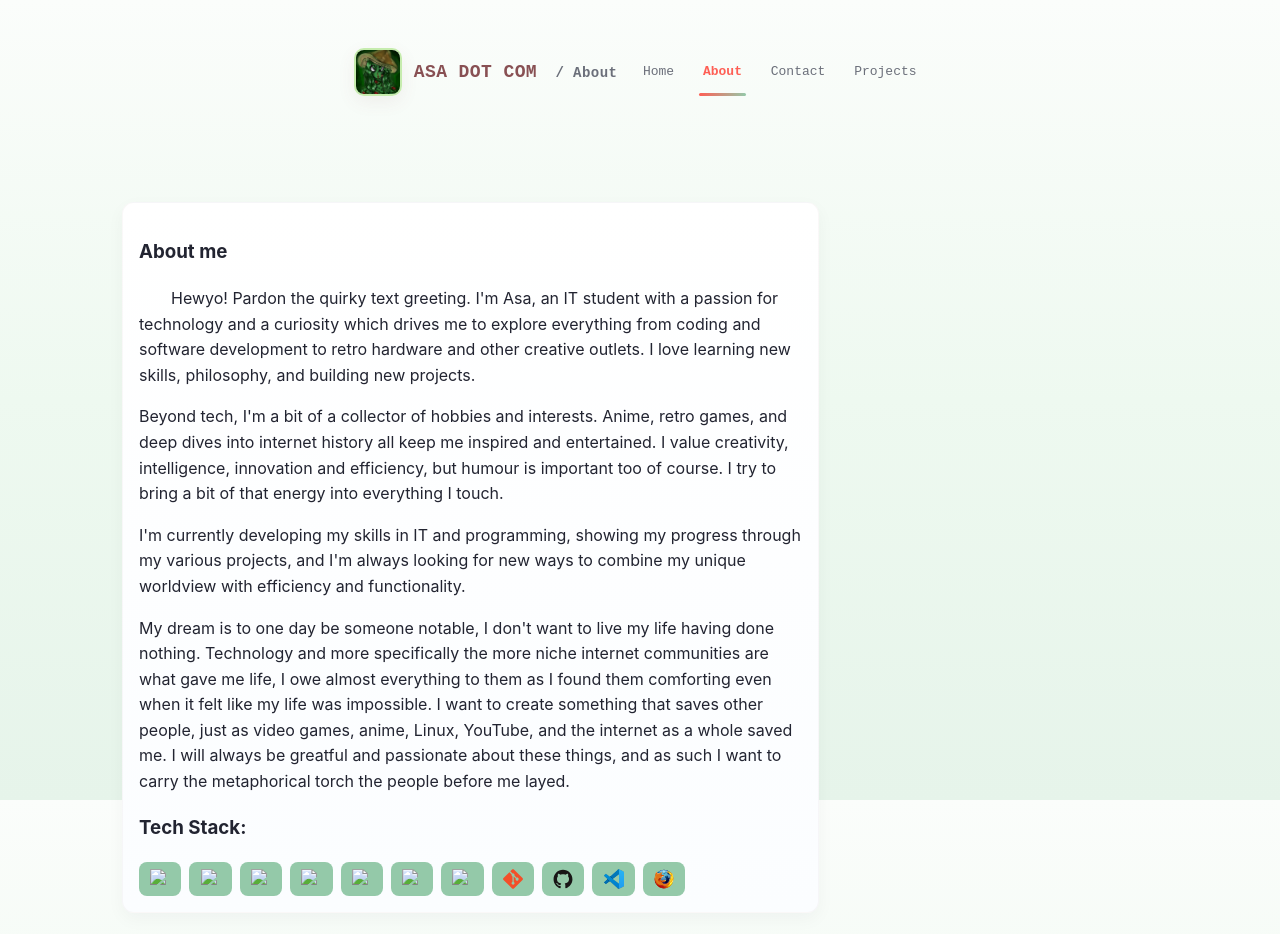
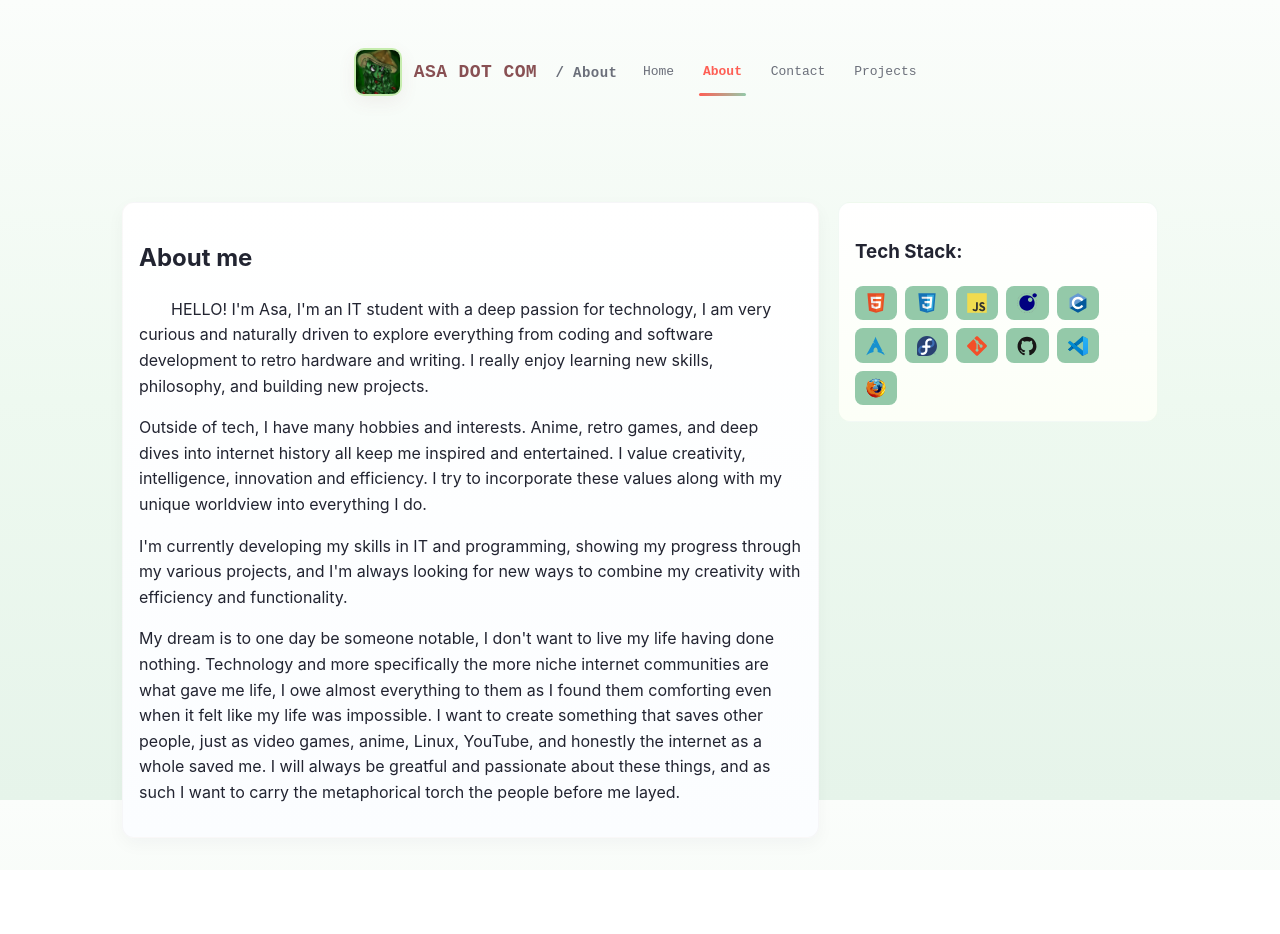
Before and after one commit to Asa-DB/Asa-DB.github.io, a plain HTML site: page about.html in a window 1280 px wide. After the commit the page ends 870 px from the top, so only its background shows below. Drawn offline with Linux system fonts and the light colour scheme.

Commit message:
changed tech stack look and updated bio

```diff
--- a/about.html
+++ b/about.html
@@ -35,88 +35,81 @@
     <div class="container">
         <section class="about">
             <div class="bio">
-                <h3>About me</h3>
-                <p style="text-indent: 2em;">Hewyo! Pardon the quirky text greeting. I'm Asa, an IT student with a
-                    passion for technology and a curiosity which drives me to explore everything from coding and
-                    software development to retro hardware and other creative outlets. I love learning new skills,
+                <h2>About me</h2>
+                <p style="text-indent: 2em;">HELLO! I'm Asa, I'm an IT student with a deep
+                    passion for technology, I am very curious and naturally driven to explore everything from coding and
+                    software development to retro hardware and writing. I really enjoy learning new skills,
                     philosophy, and building new projects. </p>
 
-                <p>Beyond tech, I'm a bit of a collector of hobbies and interests. Anime, retro games, and deep dives
+                <p>Outside of tech, I have many hobbies and interests. Anime, retro games, and deep dives
                     into internet history all keep me inspired and entertained. I value creativity, intelligence, innovation
-                    and efficiency, but humour is important too of course. I try to bring a bit of that energy into everything I touch.
+                    and efficiency. I try to incorporate these values along with my unique worldview into everything I do.
                 </p>
                 <p>I'm currently developing my skills in IT and programming, showing my progress through my various
-                    projects, and I'm always looking for new ways to combine my unique worldview with efficiency and
+                    projects, and I'm always looking for new ways to combine my creativity with efficiency and
                     functionality.
                 </p>
                 <p>My dream is to one day be someone notable, I don't want to live my life having done nothing.
                     Technology and more specifically the more niche internet communities are what gave me life, I owe
                     almost everything to them as I found them comforting even when it felt like my life was impossible.
                     I want to create something that saves other people, just as video games, anime, Linux, YouTube, and
-                    the internet as a whole saved me. I will always be greatful and passionate about these things, and
+                    honestly the internet as a whole saved me. I will always be greatful and passionate about these things, and
                     as such I want to carry the metaphorical torch the people before me layed.
                 </p>
-                <h3>Tech Stack:</h3>
+            </div>
+
+                <!-- i recycled it and didnt forget about it im actually so proud of myself lmao :D -->
+        <aside class="contact-card">
+            <h3>Tech Stack: </h3>
                 <div class="skills">
                     <span class="skill">
-                        <img src="assets/HTML5.svg" alt="HTML5">
+                        <img src="assets/svg/HTML5.svg" alt="HTML5">
                     </span>
                     <span class="skill">
-                        <img src="assets/CSS3.svg" alt="CSS3">
+                        <img src="assets/svg/CSS3.svg" alt="CSS3">
                     </span>
                     <span class="skill">
-                        <img src="assets/JavaScript.svg" alt="JavaScript">
+                        <img src="assets/svg/JavaScript.svg" alt="JavaScript">
                     </span>
                     <span class="skill">
-                        <img src="assets/Lua.svg" alt="Luau">
+                        <img src="assets/svg/Lua.svg" alt="Luau">
                     </span>
                     </span>
                     </span>
                     <span class="skill">
-                        <img src="assets/C.svg" alt="C">
+                        <img src="assets/svg/C.svg" alt="C">
                     </span>
                     <span class="skill">
-                        <img src="assets/Arch Linux.svg" alt="Arch">
+                        <img src="assets/svg/Arch Linux.svg" alt="Arch">
                     </span>
                     </span>
                     <span class="skill">
-                        <img src="assets/Fedora.svg" alt="Fedora">
+                        <img src="assets/svg/Fedora.svg" alt="Fedora">
                     </span>
                     </span>
                     <span class="skill">
-                        <img src="assets/Git.svg" alt="Git">
+                        <img src="assets/svg/Git.svg" alt="Git">
                     </span>
                     </span>
                     </span>
                     <span class="skill">
-                        <img src="assets/GitHub.svg" alt="GitHub">
+                        <img src="assets/svg/GitHub.svg" alt="GitHub">
                     </span>
                     </span>
                     </span>
                     </span>
                     <span class="skill">
-                        <img src="assets/Visual Studio Code (VS Code).svg" alt="VS Code">
+                        <img src="assets/svg/Visual Studio Code (VS Code).svg" alt="VS Code">
                     </span>
                     </span>
                     <span class="skill">
-                        <img src="assets/Firefox.svg" alt="Firefox">
+                        <img src="assets/svg/Firefox.svg" alt="Firefox">
                     </span>
                 </div>
-
-
-                <!-- contact card that copilot agent added maybe recycle this later
-        <aside class="contact-card">
-            <h4>Contact</h4>
-            <form>
-                <input type="text" name="name" placeholder="Name">
-                <input type="email" name="email" placeholder="Email">
-                <textarea name="message" placeholder="Message"></textarea>
-                <button class="btn btn-primary" type="submit">Send</button>
-            </form>
         </aside>
     </section>
 </div>
--->
+
 </body>
 
 <script src="script.js" defer></script>
```
Also changed, not shown: assets/svg/Firefox.svg (added), assets/svg/Git.svg (added), assets/svg/GitHub.svg (added), assets/svg/Visual Studio Code (VS Code).svg (added).
